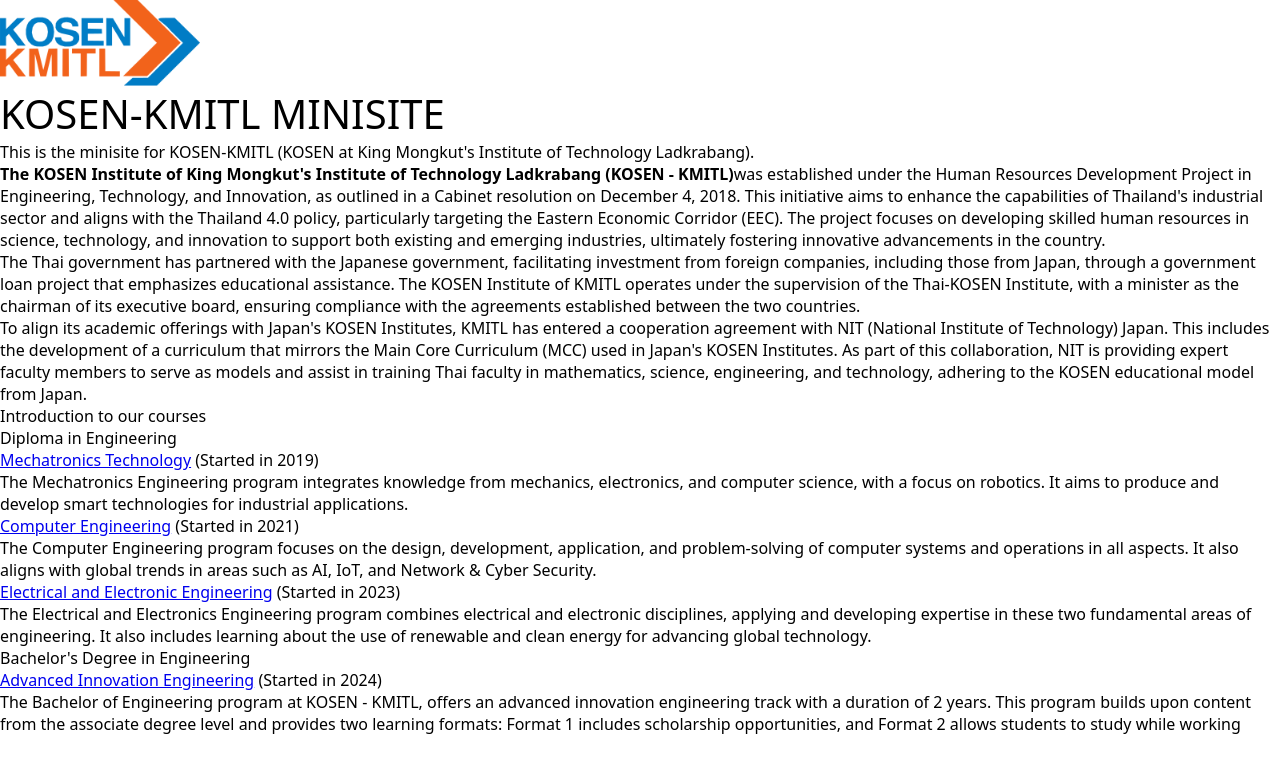
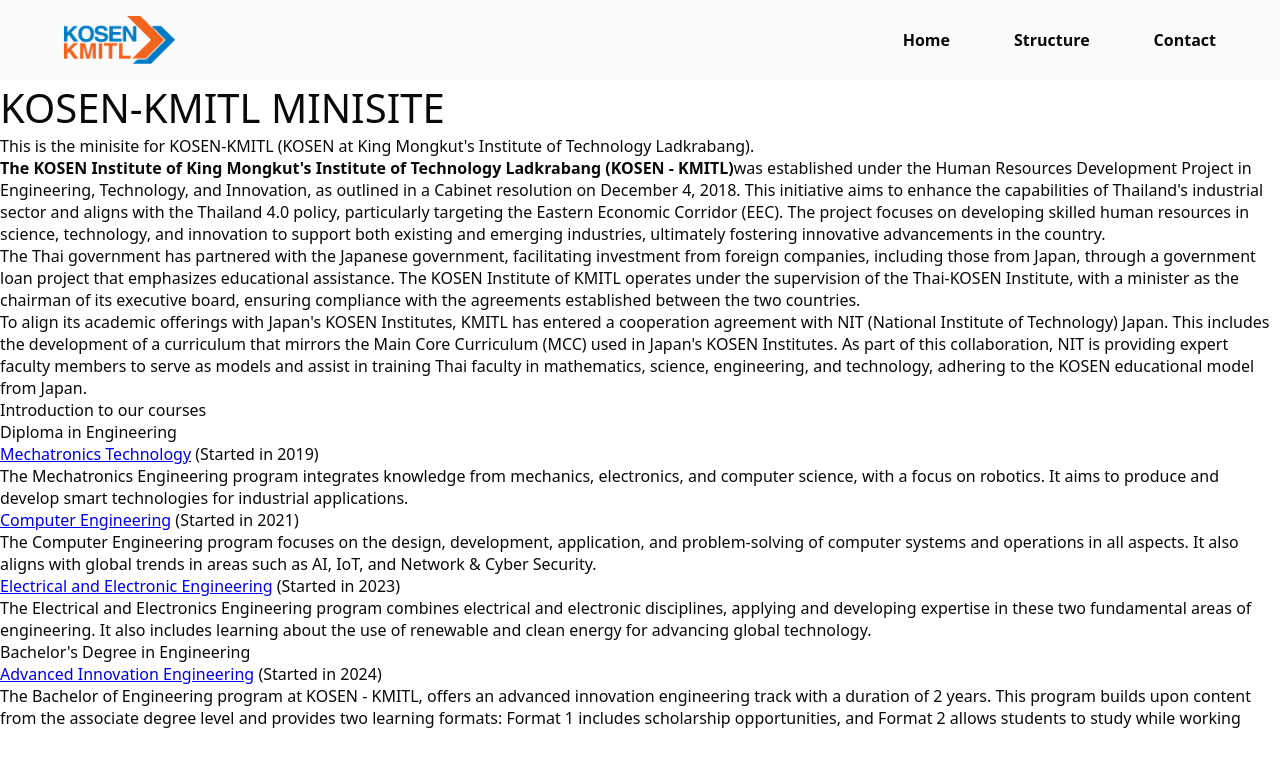
Before and after one commit to wildflowerlol/kosen-mini-site, a plain HTML site: page index.html in a window 1280 px wide. Drawn offline with Linux system fonts and the light colour scheme.

Commit message:
feat: add header

```diff
--- a/index.html
+++ b/index.html
@@ -9,10 +9,16 @@
   </head>
 
   <body>
-    <a href="https://kosen.kmitl.ac.th/" title="KOSEN-KMITL">
-      <img src="images/kosen-logo.png" alt="KOSEN-KMITL Logo" width="200" />
-    </a>
-    <hr />
+    <header>
+      <a href="https://kosen.kmitl.ac.th/" title="KOSEN-KMITL">
+        <img src="images/kosen-logo.png" alt="KOSEN-KMITL Logo" />
+      </a>
+      <nav>
+        <a href="/" title="KOSEN-KMITL Home">Home</a>
+        <a href="/structure" title="Structure of KOSEN-KMITL">Structure</a>
+        <a href="contact" title="Contact KOSEN-KMITL">Contact</a>
+      </nav>
+    </header>
     <h1 style="font-size: 40px">KOSEN-KMITL MINISITE</h1>
     <p>
       This is the minisite for KOSEN-KMITL (KOSEN at King Mongkut's Institute of
--- a/styles/base.css
+++ b/styles/base.css
@@ -53,4 +53,6 @@
   font-weight: regular;
   font-style: normal;
   font-variation-settings: "wdth" 100;
+  color: var(--foreground);
+  background-color: var(--background);
 }
--- /dev/null
+++ b/styles/header.css
@@ -0,0 +1,29 @@
+header {
+  display: flex;
+  padding: 1rem 4rem;
+  justify-content: space-between;
+  align-items: center;
+  position: sticky;
+  top: 0;
+  background-color: var(--sidebar);
+}
+
+header img {
+  height: 3rem;
+  width: auto;
+}
+
+nav {
+  display: flex;
+  gap: 4rem;
+}
+
+nav a {
+  text-decoration: none;
+  color: var(--foreground);
+  font-weight: bold;
+}
+
+nav a:hover {
+  text-decoration: underline;
+}
--- a/styles/styles.css
+++ b/styles/styles.css
@@ -1,2 +1,5 @@
 @layer theme, base, components, utilities;
+
+@import "theme.css" layer(theme);
 @import "base.css" layer(base);
+@import "header.css" layer(components);
--- /dev/null
+++ b/styles/theme.css
@@ -0,0 +1,70 @@
+:root {
+  --radius: 0.625rem;
+  --background: oklch(1 0 0);
+  --foreground: oklch(0.145 0 0);
+  --card: oklch(1 0 0);
+  --card-foreground: oklch(0.145 0 0);
+  --popover: oklch(1 0 0);
+  --popover-foreground: oklch(0.145 0 0);
+  --primary: oklch(0.205 0 0);
+  --primary-foreground: oklch(0.985 0 0);
+  --secondary: oklch(0.97 0 0);
+  --secondary-foreground: oklch(0.205 0 0);
+  --muted: oklch(0.97 0 0);
+  --muted-foreground: oklch(0.556 0 0);
+  --accent: oklch(0.97 0 0);
+  --accent-foreground: oklch(0.205 0 0);
+  --destructive: oklch(0.577 0.245 27.325);
+  --border: oklch(0.922 0 0);
+  --input: oklch(0.922 0 0);
+  --ring: oklch(0.708 0 0);
+  --chart-1: oklch(0.646 0.222 41.116);
+  --chart-2: oklch(0.6 0.118 184.704);
+  --chart-3: oklch(0.398 0.07 227.392);
+  --chart-4: oklch(0.828 0.189 84.429);
+  --chart-5: oklch(0.769 0.188 70.08);
+  --sidebar: oklch(0.985 0 0);
+  --sidebar-foreground: oklch(0.145 0 0);
+  --sidebar-primary: oklch(0.205 0 0);
+  --sidebar-primary-foreground: oklch(0.985 0 0);
+  --sidebar-accent: oklch(0.97 0 0);
+  --sidebar-accent-foreground: oklch(0.205 0 0);
+  --sidebar-border: oklch(0.922 0 0);
+  --sidebar-ring: oklch(0.708 0 0);
+}
+
+@media (prefers-color-scheme: dark) {
+  :root {
+    --background: oklch(0.145 0 0);
+    --foreground: oklch(0.985 0 0);
+    --card: oklch(0.205 0 0);
+    --card-foreground: oklch(0.985 0 0);
+    --popover: oklch(0.205 0 0);
+    --popover-foreground: oklch(0.985 0 0);
+    --primary: oklch(0.922 0 0);
+    --primary-foreground: oklch(0.205 0 0);
+    --secondary: oklch(0.269 0 0);
+    --secondary-foreground: oklch(0.985 0 0);
+    --muted: oklch(0.269 0 0);
+    --muted-foreground: oklch(0.708 0 0);
+    --accent: oklch(0.269 0 0);
+    --accent-foreground: oklch(0.985 0 0);
+    --destructive: oklch(0.704 0.191 22.216);
+    --border: oklch(1 0 0 / 10%);
+    --input: oklch(1 0 0 / 15%);
+    --ring: oklch(0.556 0 0);
+    --chart-1: oklch(0.488 0.243 264.376);
+    --chart-2: oklch(0.696 0.17 162.48);
+    --chart-3: oklch(0.769 0.188 70.08);
+    --chart-4: oklch(0.627 0.265 303.9);
+    --chart-5: oklch(0.645 0.246 16.439);
+    --sidebar: oklch(0.205 0 0);
+    --sidebar-foreground: oklch(0.985 0 0);
+    --sidebar-primary: oklch(0.488 0.243 264.376);
+    --sidebar-primary-foreground: oklch(0.985 0 0);
+    --sidebar-accent: oklch(0.269 0 0);
+    --sidebar-accent-foreground: oklch(0.985 0 0);
+    --sidebar-border: oklch(1 0 0 / 10%);
+    --sidebar-ring: oklch(0.556 0 0);
+  }
+}
```
